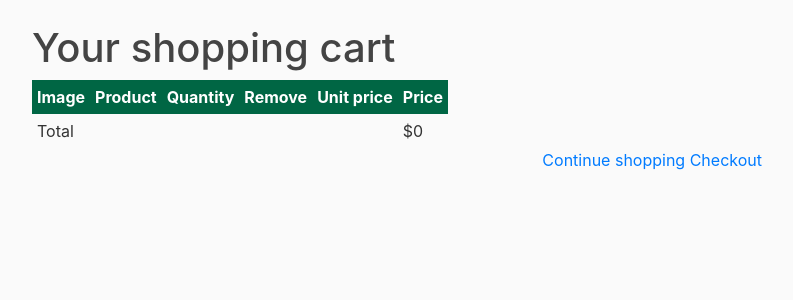
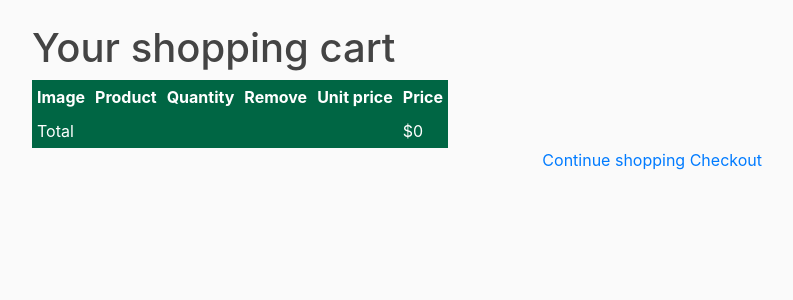
Before and after one commit to isidaruk/shop, a Django app: page /cart/ in a window 1280 px wide. Shown: the part 56-356 px from the top of the page, without its empty margins (53-846 px from the left). Run offline with Django 3.2, Linux system fonts and the light colour scheme; some libraries are stand-ins or nearby versions.

Commit message:
Updated styles

```diff
--- a/cart/templates/cart/detail.html
+++ b/cart/templates/cart/detail.html
@@ -31,7 +31,7 @@
                         </td>
                         <td>{{ product.name }}</td>
                         <td>{{ item.quantity }}</td>
-                        <td><a href="{% url "cart:cart_remove" product.id %}">Remove</a></td>
+                        <td><a class="btn btn-outline-danger" href="{% url "cart:cart_remove" product.id %}">Remove</a></td>
                         <td class="num">${{ item.price }}</td>
                         <td class="num">${{ item.total_price }}</td>
                     </tr>
--- a/shop/static/shop/base.css
+++ b/shop/static/shop/base.css
@@ -79,3 +79,8 @@
   background: #006644;
   color: white;
 }
+
+.total {
+  background: #006644;
+  color: white;
+}
```
Also changed, not shown: db.sqlite3.
